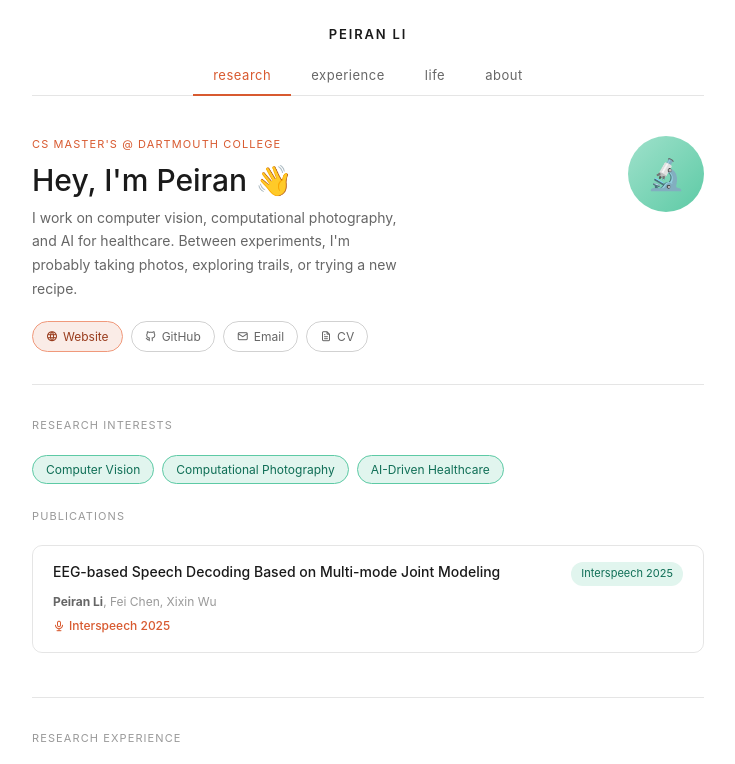
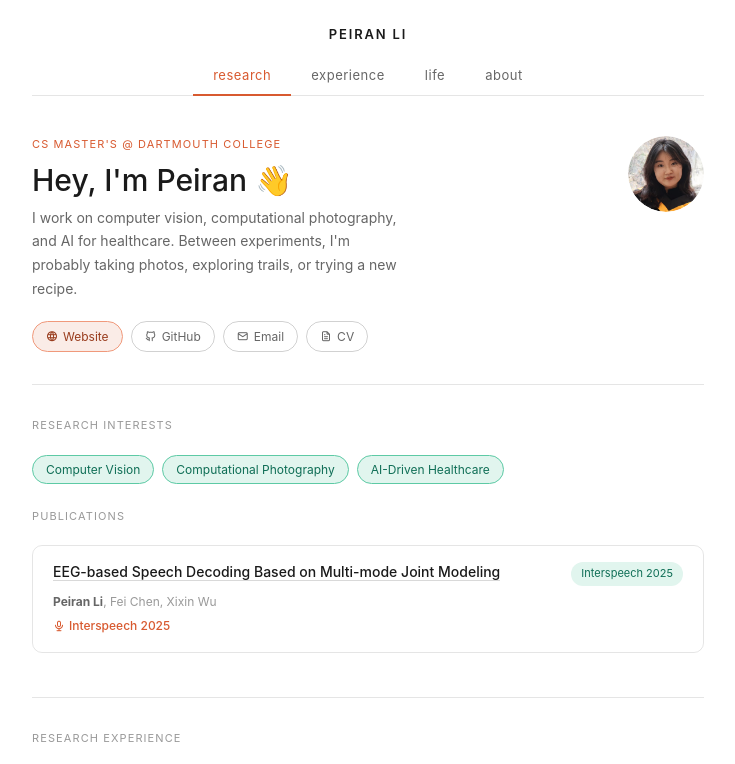
Before and after one commit to Prsteps/Peiran-Website, a plain HTML site: page index.html in a window 1280 px wide. Shown: the top 764 px of the page, without its empty margins (272-1007 px from the left). Drawn offline with Linux system fonts and the light colour scheme.

Commit message:
add avatar and fix links

```diff
--- a/index.html
+++ b/index.html
@@ -293,11 +293,13 @@
       <div class="hero-links">
         <a class="pill pill-accent" href="https://prsteps.github.io/Peiran.github.io/" target="_blank"><i class="ti ti-world"></i> Website</a>
         <a class="pill" href="https://github.com/prsteps" target="_blank"><i class="ti ti-brand-github"></i> GitHub</a>
-        <a class="pill" href="mailto:peiran.li.gr@dartmouth.edu"><i class="ti ti-mail"></i> Email</a>
+        <a class="pill" href="mailto:peiran.li302@gmail.com"><i class="ti ti-mail"></i> Email</a>
         <a class="pill" href="#"><i class="ti ti-file-text"></i> CV</a>
       </div>
     </div>
-    <div class="avatar">🔬</div>
+    <div class="avatar" style="background:none;padding:0;overflow:hidden;">
+      <img src="photos/avatar.jpg" alt="Peiran Li" style="width:100%;height:100%;object-fit:cover;border-radius:50%;" onerror="this.parentElement.innerHTML='🔬';this.parentElement.style.background='linear-gradient(135deg,#9FE1CB,#5DCAA5)'">
+    </div>
   </section>
 
   <!-- RESEARCH -->
@@ -311,7 +313,7 @@
     <div class="section-label">Publications</div>
     <div class="research-card">
       <div class="rc-header">
-        <div class="rc-title">EEG-based Speech Decoding Based on Multi-mode Joint Modeling</div>
+        <div class="rc-title"><a href="https://scholar.google.com/citations?view_op=view_citation&hl=en&user=oMGvcq8AAAAJ&citation_for_view=oMGvcq8AAAAJ:u5HHmVD_uO8C" target="_blank" style="color:inherit;text-decoration:none;border-bottom:1px solid rgba(0,0,0,0.15);">EEG-based Speech Decoding Based on Multi-mode Joint Modeling</a></div>
         <span class="rc-badge">Interspeech 2025</span>
       </div>
       <div class="rc-authors"><strong>Peiran Li</strong>, Fei Chen, Xixin Wu</div>
```
Also changed, not shown: photos/avatar.jpg (added).
